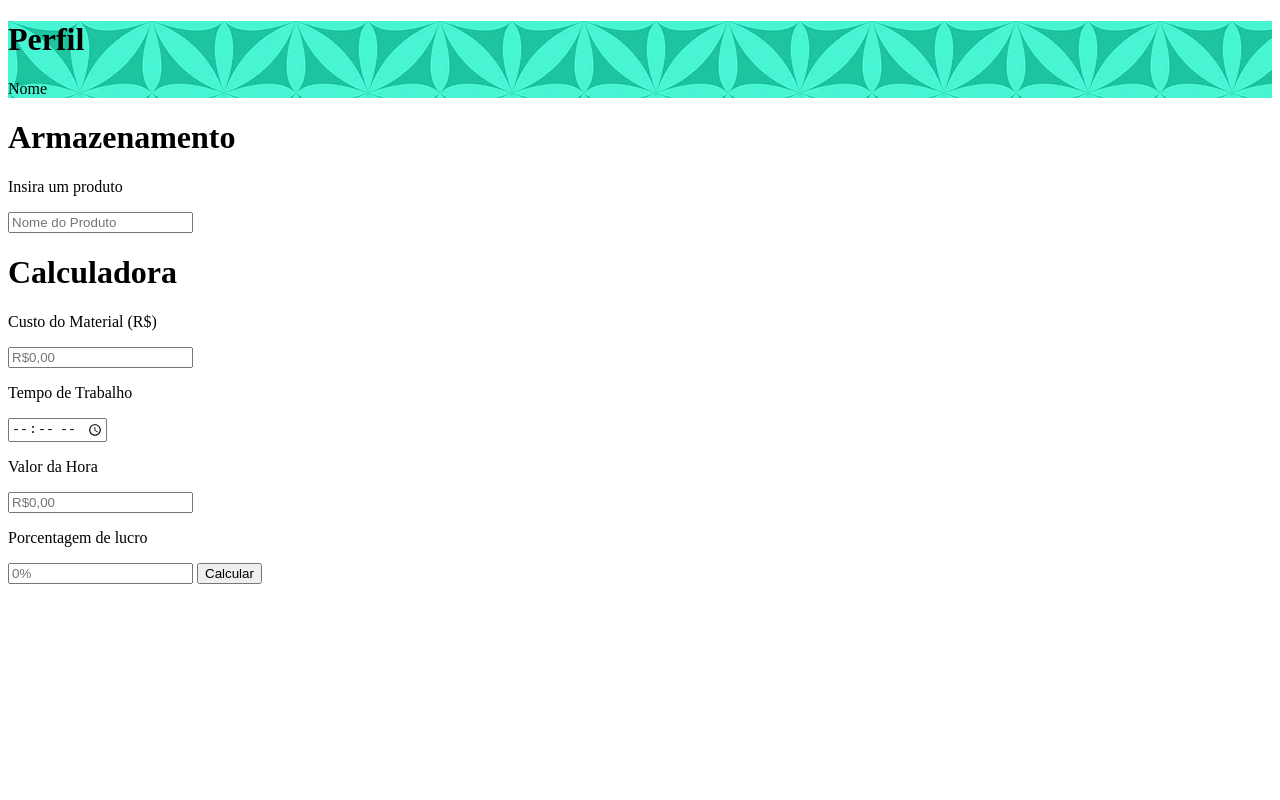
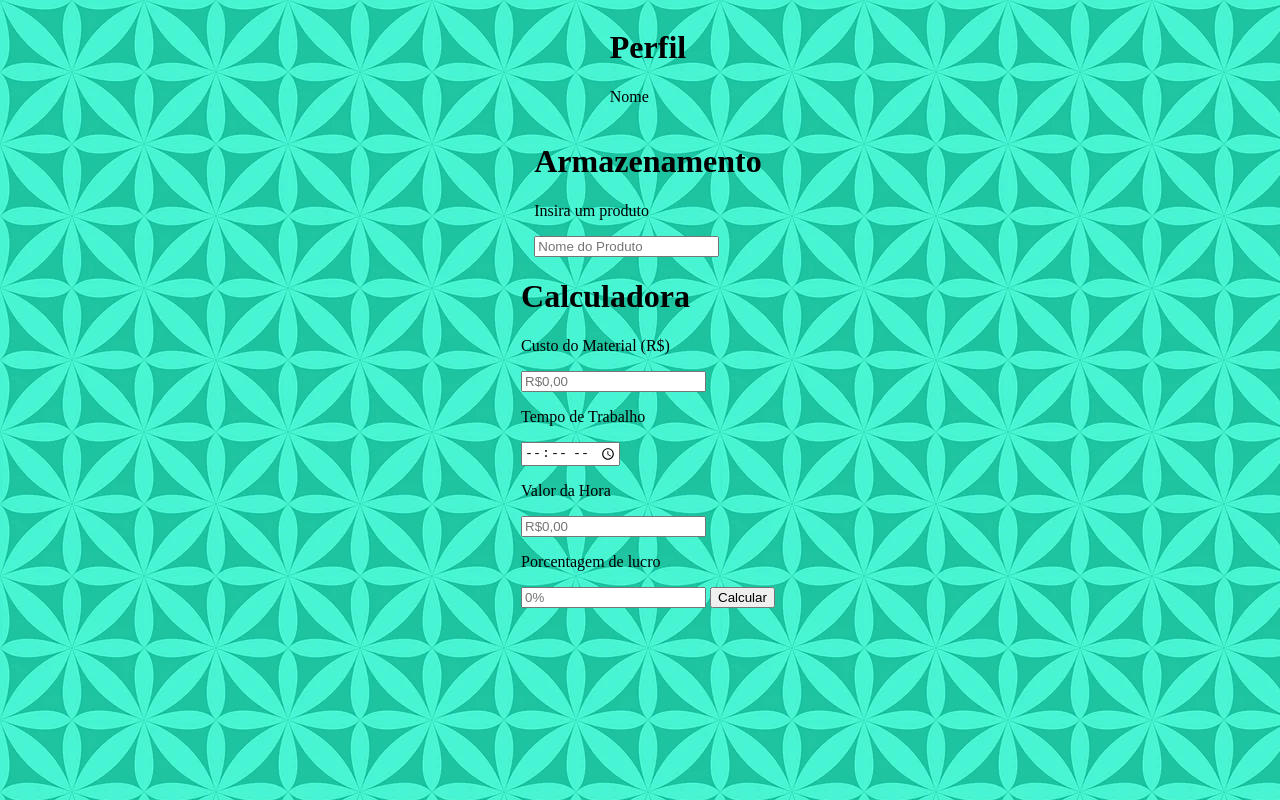
Before and after one commit to matutalo/Projeto-Guntert-Atelie-Site-PPO, a plain HTML site: page index.html in a window 1280 px wide. Drawn offline with Linux system fonts and the light colour scheme.

Commit message:
Update style.css

```diff
--- a/style.css
+++ b/style.css
@@ -1,9 +1,14 @@
-.perfil{
+body{
     background-image: url(imgs/fundociano.webp);
+
+    display: flex;
+    flex-direction: column;
+    align-items: center;
+    justify-content: center;
     width: 100%;
     height: 100%;
-    z-index: 3;
+
 }
-.armazenamento{
-    z-index: 2;
+img{
+    opacity: 0.5;
 }
```
